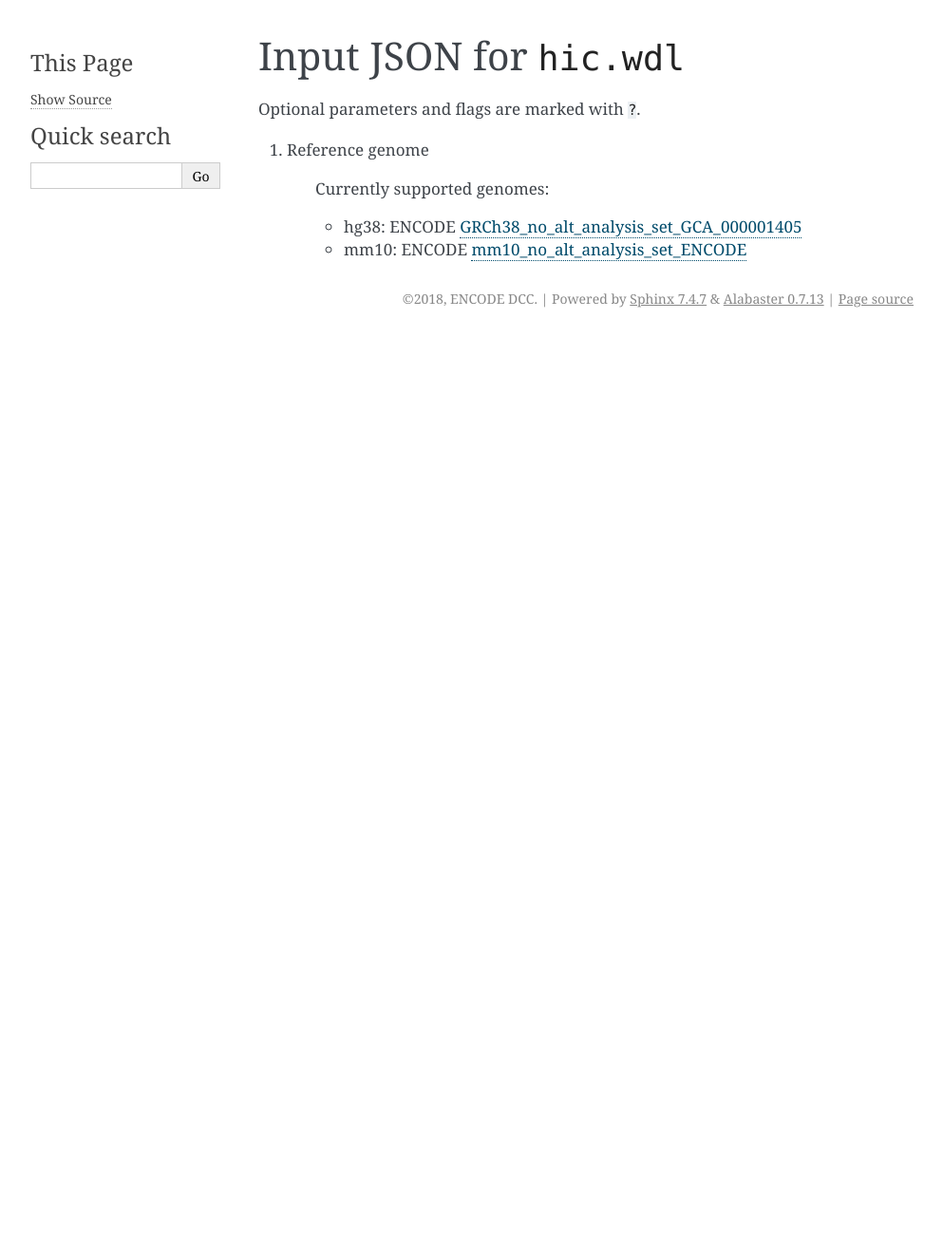
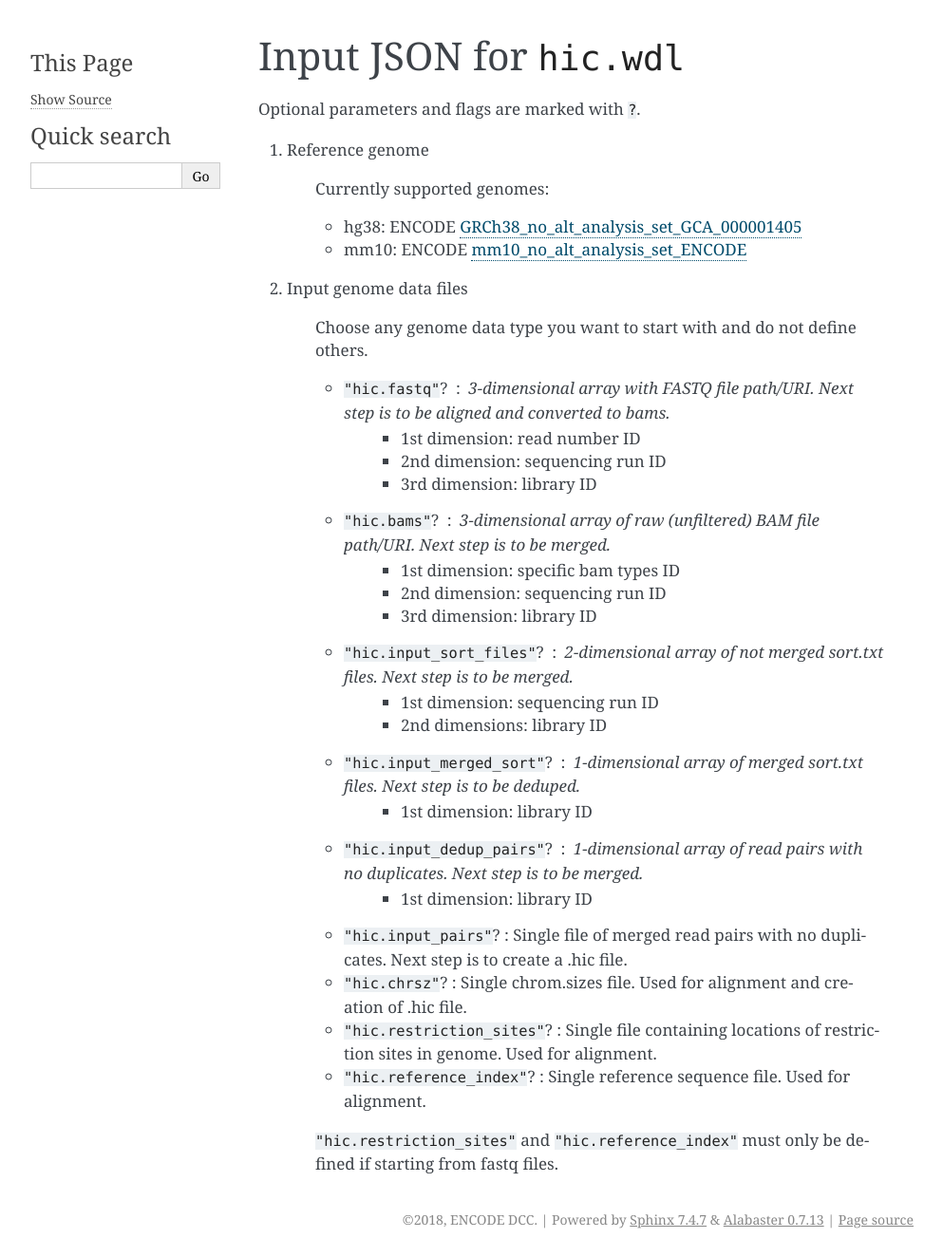
Before and after one commit to ENCODE-DCC/wdl-pipelines, a Sphinx documentation site: the page built from docs/input_json_hic.rst, in a window 1280 px wide. Shown: the whole page at 95% size, without its empty margins (148-1141 px from the left). Built offline with Sphinx 7.4.7, drawn with Linux system fonts in a browser that asks for light colours; pages that are not in the unit, such as notebooks, are missing from menus; before the commit the page ends 900 px from its top, so only the background shows below that.

Commit message:
Added input and outputs

```diff
--- a/docs/index.rst
+++ b/docs/index.rst
@@ -14,8 +14,10 @@ ENCODE genomic pipelines
    install.rst
    input_json_chip.rst
    input_json_atac.rst
+   input_hic.rst
    output_chip.rst
    output_atac.rst
+   output_hic.rst
 
 Pipelines
 
--- a/docs/input_json_hic.rst
+++ b/docs/input_json_hic.rst
@@ -13,3 +13,30 @@ Optional parameters and flags are marked with ``?``.
 
     * hg38: ENCODE `GRCh38_no_alt_analysis_set_GCA_000001405 <https://www.encodeproject.org/files/GRCh38_no_alt_analysis_set_GCA_000001405.15/@@download/GRCh38_no_alt_analysis_set_GCA_000001405.15.fasta.gz>`_
     * mm10: ENCODE `mm10_no_alt_analysis_set_ENCODE <https://www.encodeproject.org/files/mm10_no_alt_analysis_set_ENCODE/@@download/mm10_no_alt_analysis_set_ENCODE.fasta.gz>`_
+
+#. Input genome data files
+
+    Choose any genome data type you want to start with and do not define others.
+
+    * ``"hic.fastq"``? : 3-dimensional array with FASTQ file path/URI. Next step is to be aligned and converted to bams.
+        - 1st dimension: read number ID
+        - 2nd dimension: sequencing run ID
+        - 3rd dimension: library ID
+    * ``"hic.bams"``? : 3-dimensional array of raw (unfiltered) BAM file path/URI. Next step is to be merged.
+        - 1st dimension: specific bam types ID
+        - 2nd dimension: sequencing run ID
+        - 3rd dimension: library ID
+    * ``"hic.input_sort_files"``? : 2-dimensional array of not merged sort.txt files. Next step is to be merged.
+        - 1st dimension: sequencing run ID
+        - 2nd dimensions: library ID
+    * ``"hic.input_merged_sort"``? : 1-dimensional array of merged sort.txt files. Next step is to be deduped.
+        - 1st dimension: library ID
+    * ``"hic.input_dedup_pairs"``? : 1-dimensional array of read pairs with no duplicates. Next step is to be merged.
+        - 1st dimension: library ID
+    * ``"hic.input_pairs"``? : Single file of merged read pairs with no duplicates. Next step is to create a .hic file.
+    * ``"hic.chrsz"``? : Single chrom.sizes file. Used for alignment and creation of .hic file.
+    * ``"hic.restriction_sites"``? : Single file containing locations of restriction sites in genome. Used for alignment.
+    * ``"hic.reference_index"``? : Single reference sequence file. Used for alignment.
+
+
+    ``"hic.restriction_sites"`` and ``"hic.reference_index"`` must only be defined if starting from fastq files.
```
Also changed, not shown: docs/output_hic.rst (+13 -1 lines).
